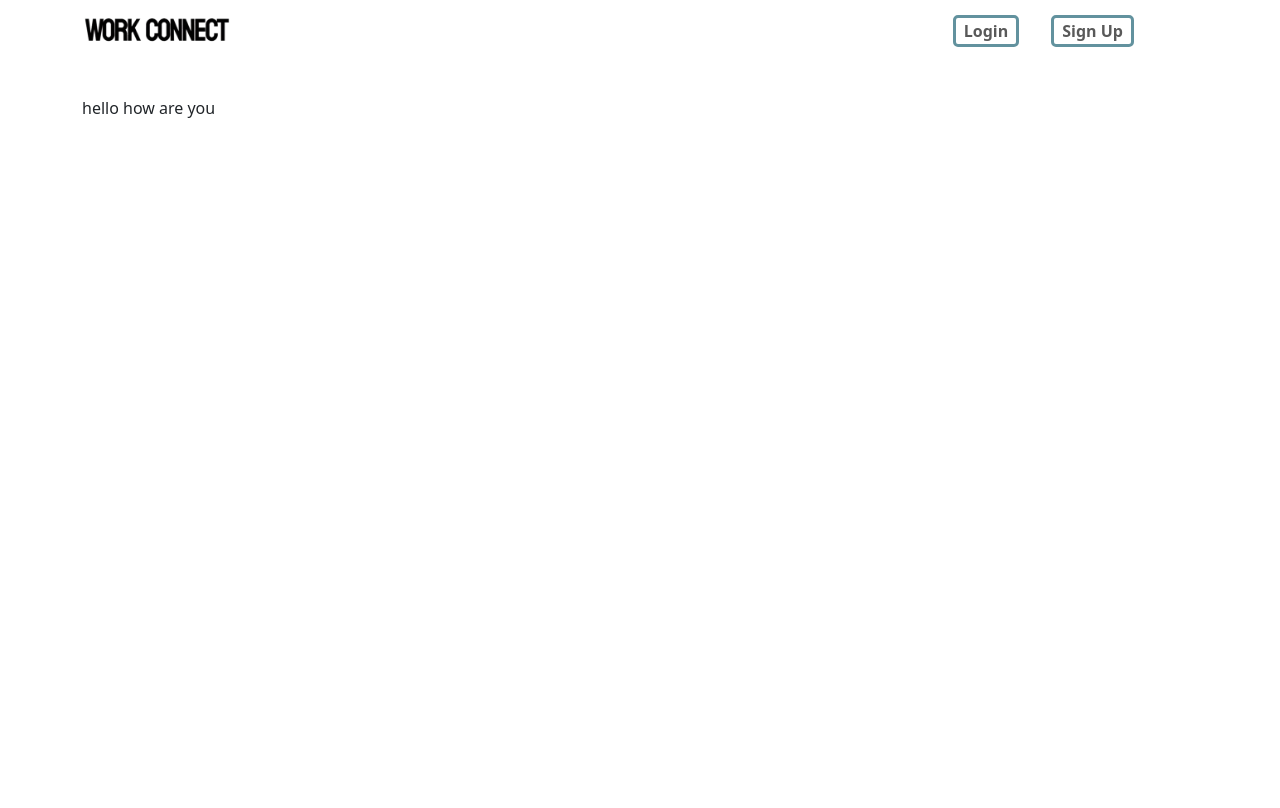
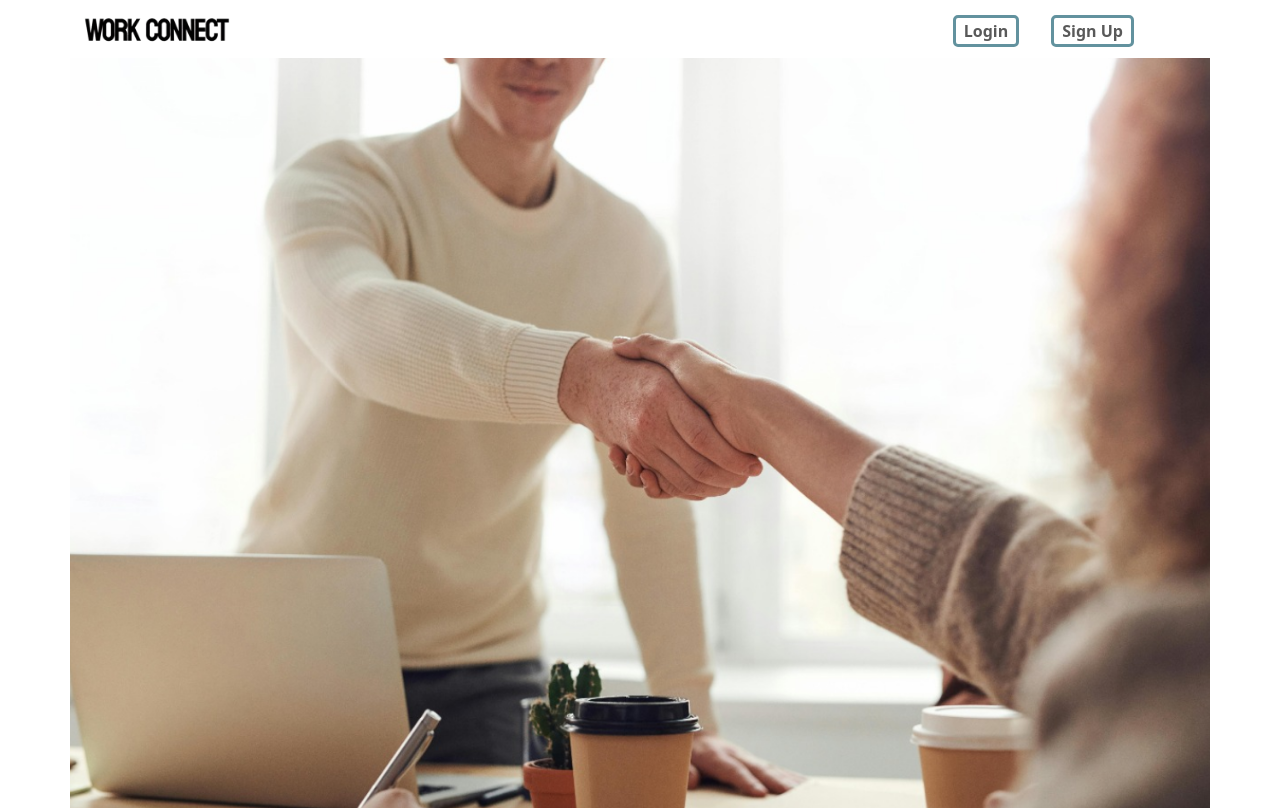
Before and after one commit to alfaash/hackathon_hack2skill, a plain HTML site: page index.html in a window 1280 px wide. Drawn offline with nearby package versions, Linux system fonts and the light colour scheme.

Commit message:
mainpage and navbar-2

```diff
--- a/index.html
+++ b/index.html
@@ -10,10 +10,6 @@
     body{
       padding:0;
       margin:0;
-      width:100%;
-      background-image: url('main_page-bg.jpg') center;
-      background-repeat: no-repeat;
-      background-size: cover;
     }
   #get_started{
     color:#393D3F;
@@ -43,10 +39,9 @@
     margin-top: -1px;
     padding:0px;
   }
-  /* .main-page{
+  .main-page{
 
-
-  } */
+  }
   </style>
   <body>
     <nav class="navbar navbar-expand-md fixed-top" style="background-color: white;">
@@ -93,8 +88,11 @@
           </div>
         </div>
     </nav>
-    <section class="container mt-5 pt-5 main-page">
-      hello how are you
+    <section class="container mt-5 pt-5 main-page bg-image mx-xxl-0 px-xxl-0" style="height:95vh;
+    background-image: url('Screenshot 2025-02-22 221534.png');
+    background-repeat: no-repeat;
+    background-size: cover;
+    background-position: center;">
     </section>
     <script src="https://cdn.jsdelivr.net/npm/bootstrap@5.3.3/dist/js/bootstrap.bundle.min.js" integrity="sha384-YvpcrYf0tY3lHB60NNkmXc5s9fDVZLESaAA55NDzOxhy9GkcIdslK1eN7N6jIeHz" crossorigin="anonymous"></script>
   </body>
```
Also changed, not shown: Screenshot 2025-02-22 221534.png (added), main-page-bg.jpg (deleted).
